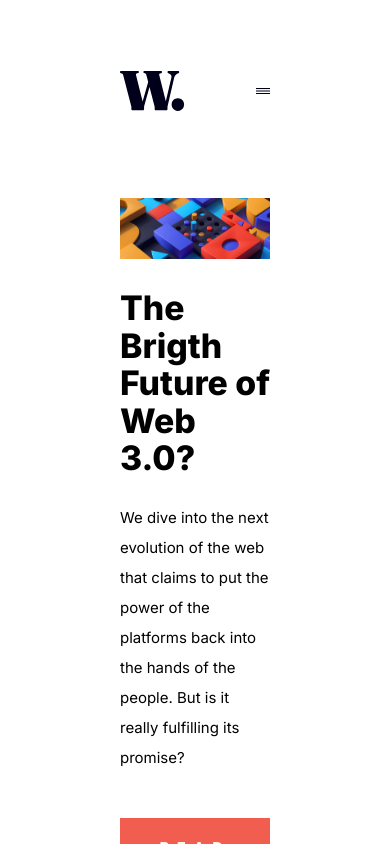
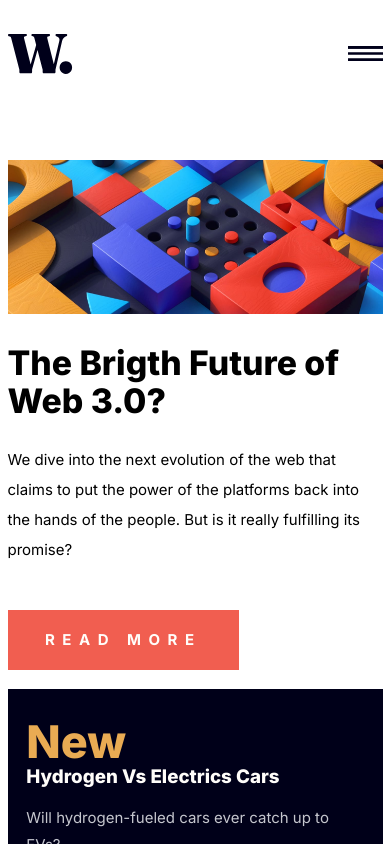
Before and after one commit to Mauricioam/FrontEnd-Mentor, a React (Vite) app in the folder NewshomePage/: page / in a window 390 px wide. Shown: the top 844 px of the page. Built offline with nearby package versions, Linux system fonts and the light colour scheme.

Commit message:
change padding mobile

```diff
--- a/NewshomePage/src/components/Header.jsx
+++ b/NewshomePage/src/components/Header.jsx
@@ -26,9 +26,10 @@ function Header({ open, setOpen }) {
       </div>
       <button className="desktop:hidden" onClick={()=>setOpen(true)} >
        <img src={menuIcon} alt="Menu icon " />
+
       </button>
       {/* Rigth Menu */}
-      <div className={` desktop:hidden fixed top-0 right-0 ${open ? "w-[80%]  shadow-2xl ": ""} transition-all duration-500  w-0 flex h-full  bg-offWhite  justify-start ml-44 pt-10 z-10`}>
+      <div className={`desktop:hidden fixed top-0 right-0 ${open ? "w-[80%]  shadow-2xl ": ""} transition-all duration-500  w-0 flex h-full  bg-offWhite  justify-start ml-44 pt-10 z-10`}>
       <div className="desktop:hidden px-7 w-full flex flex-col gap-10">
         <button className="flex justify-end hover:cursor-pointer" onClick={()=> setOpen(false)}>
           <img className="w-10" src={closeMenu} alt="close menu icon" />
--- a/NewshomePage/src/pages/Home.jsx
+++ b/NewshomePage/src/pages/Home.jsx
@@ -10,7 +10,7 @@ function Home() {
   return (
   <div>
     <div className={`bg-opacity-50 bg-darkGrayishBlue fixed  h-screen w-full ${open ? "flex":"hidden"}`}></div>
-    <div className='flex flex-col lg:p-8 px-32 pt-12 pb-[30rem] gap-16 z-0'>
+    <div className='flex flex-col lg:p-8 desktop:px-32 desktop:pt-12 pb-[30rem] p-2 gap-16 z-0'>
         <Header open={open} setOpen={setOpen}/>
         <ContanierNews/>
         <BelowNews/>
```
